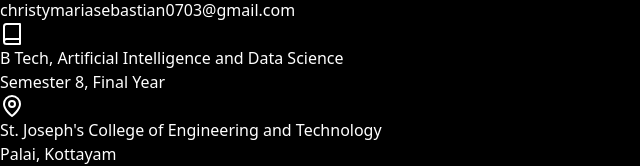
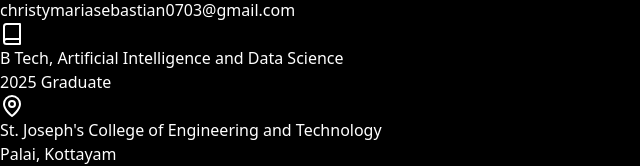
Before and after one commit to chriz-ty/Christy-Maria-Sebastian-Portfolio, a React (Vite) app: page / in a window 1280 px wide. Shown: the part 10194-10360 px from the top of the page, without its empty margins (0-640 px from the left). Built offline with nearby package versions, Linux system fonts and the light colour scheme.

Commit message:
Update Contact.tsx

```diff
--- a/src/components/Contact.tsx
+++ b/src/components/Contact.tsx
@@ -61,7 +61,7 @@
               </div>
               <div>
                 <h3 className="text-white font-medium">B Tech, Artificial Intelligence and Data Science</h3>
-                <p className="text-gray-400">Semester 8, Final Year</p>
+                <p className="text-gray-400">2025 Graduate</p>
               </div>
             </div>
             <div className="flex items-center space-x-4">
```
